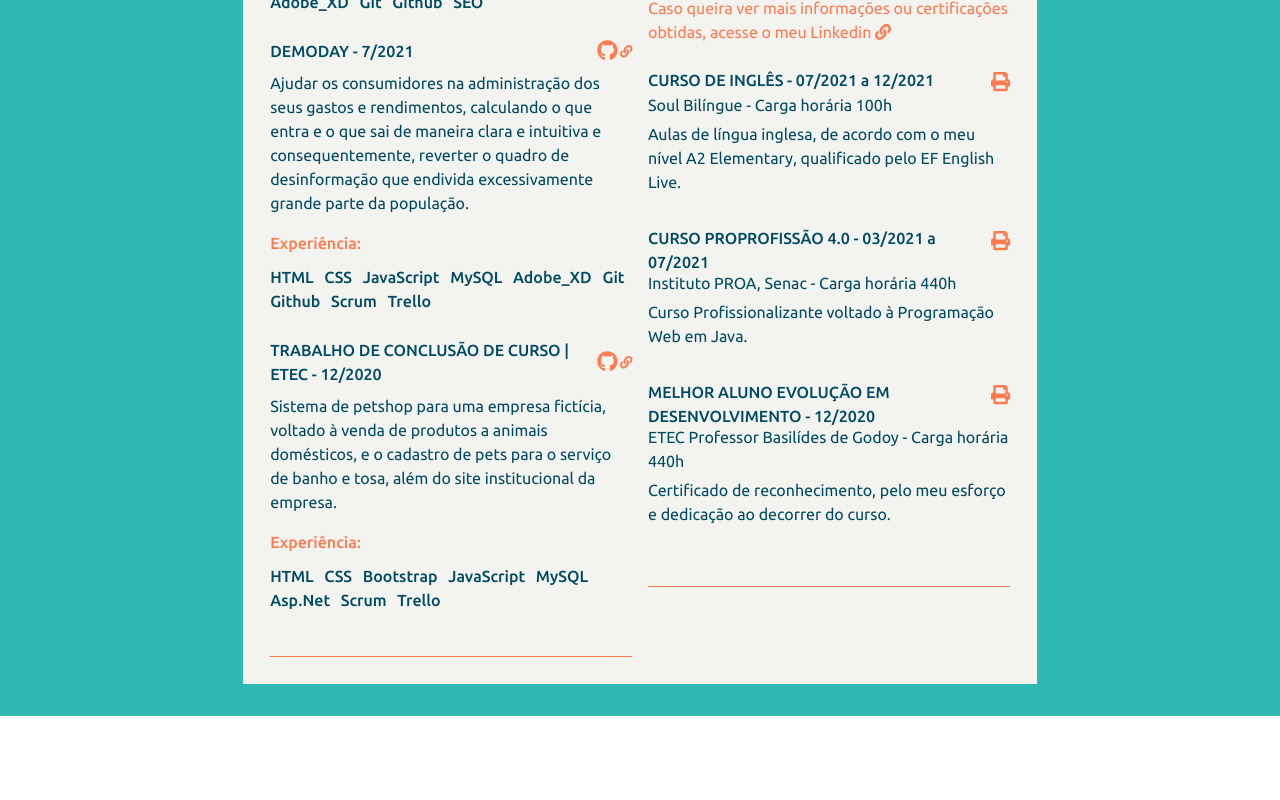
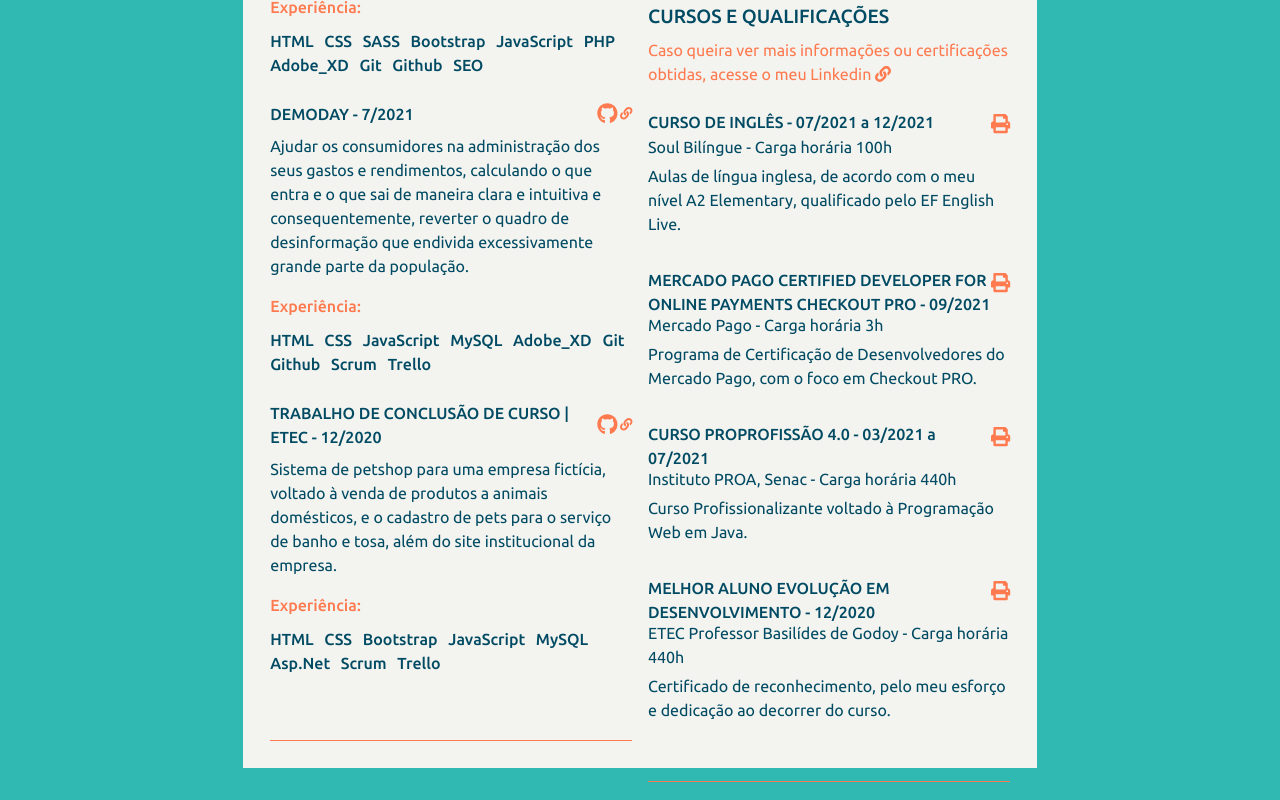
Before and after one commit to IsaacLouzeiro/resume, a Vue app: page / in a window 1280 px wide. Shown: the part 731-1531 px from the top of the page. Before the commit the page ends 1447 px from the top, so only its background shows below. Built offline with nearby package versions, Linux system fonts and the light colour scheme.

Commit message:
inserindo certificação do mercado pago

```diff
--- a/src/components/CoursesComp.vue
+++ b/src/components/CoursesComp.vue
@@ -43,6 +43,15 @@ export default {
                     instCourse: 'Soul Bilíngue',
                     loadCourse: '100h',
                     descCourse: 'Aulas de língua inglesa, de acordo com o meu nível A2 Elementary, qualificado pelo EF English Live.'
+                },
+                {
+                    pdfCourse: 'https://drive.google.com/file/d/1cREvAD0uaPLbr9qdhi94xuwrezsFcGIl/view?usp=sharing',
+                    titleCourse: 'MERCADO PAGO CERTIFIED DEVELOPER FOR ONLINE PAYMENTS CHECKOUT PRO',
+                    startCourse: '09/2021',
+                    endCourse: '',
+                    instCourse: 'Mercado Pago',
+                    loadCourse: '3h',
+                    descCourse: 'Programa de Certificação de Desenvolvedores do Mercado Pago, com o foco em Checkout PRO.'
                 },
                 {
                     pdfCourse: '',
```
